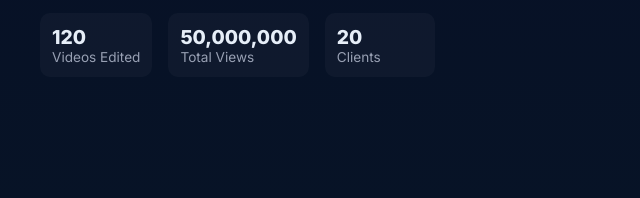
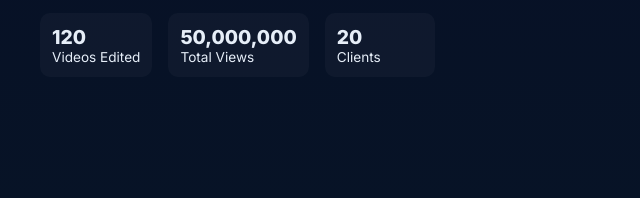
Before and after one commit to manasapatgar22/Editkaro, a plain HTML site: page index.html in a window 1280 px wide. Shown: the part 218-416 px from the top of the page, 0-640 px from the left. Drawn offline with nearby package versions, Linux system fonts and the light colour scheme.

Commit message:
Update style.css

```diff
--- a/style.css
+++ b/style.css
@@ -2,6 +2,7 @@
     --bg: #0f1724;
     --card: #0b1220;
     --muted: #98a0b3;
+    --text: #e6eef8;
     --accent: #ff5c7c;
     --glass: rgba(255, 255, 255, 0.03);
     --maxw: 1200px;
@@ -16,9 +17,23 @@ body {
     font-family: Inter, system-ui, Segoe UI, Arial;
     background: linear-gradient(180deg, #071026, #071827);
     color: #e6eef8;
-    padding: 20px
+    padding: 20px;
+    color: var(--text);
 }
-
+.brand h1,
+.tag,
+.title,
+.cat,
+.stat .label,
+.test-card,
+.case,
+p,
+h1,
+h2,
+h3,
+h4 {
+    color: var(--text);
+}
 .wrap {
     max-width: var(--maxw);
     margin: auto
```
